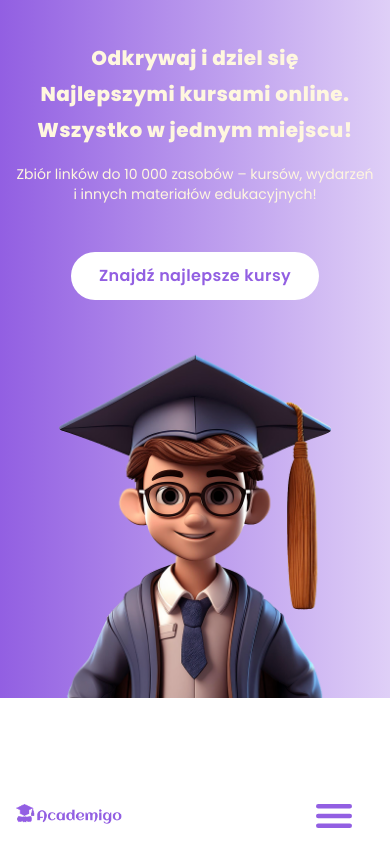
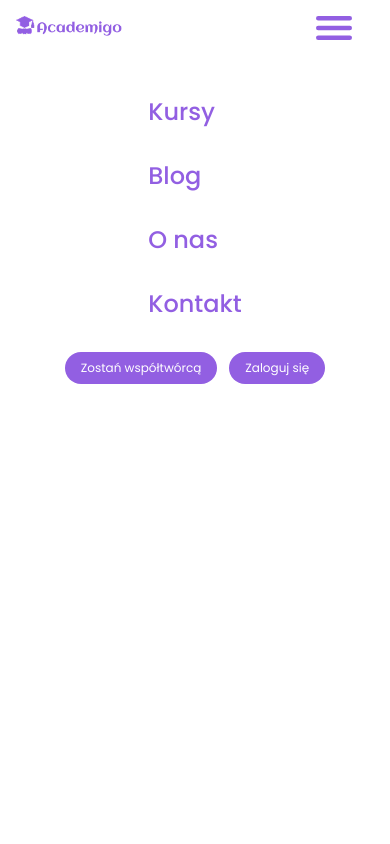
Before and after one commit to maxszymanski/academigo, a Next.js app: page / in a window 390 px wide. Built offline with nearby package versions, Linux system fonts and the light colour scheme.

Commit message:
mobile nav

```diff
--- a/src/app/_components/Logo.tsx
+++ b/src/app/_components/Logo.tsx
@@ -1,9 +1,9 @@
 import Image from 'next/image'
 import Link from 'next/link'
 
-function Logo() {
+function Logo({ isMobile = false }: { isMobile?: boolean }) {
 	return (
-		<Link href="/" className="mb-1">
+		<Link href="/" className={`mb-1 ${isMobile ? 'block' : 'hidden'}`}>
 			<Image alt="logo" src="/logo-sm.png" height={35} width={110} className="lg:hidden block" />
 			<Image alt="logo" src="/logo-sm.png" height={35} width={190} className="lg:block hidden" />
 		</Link>
--- a/src/app/_components/MobileNav.tsx
+++ b/src/app/_components/MobileNav.tsx
@@ -6,8 +6,8 @@ import { IoMenu } from 'react-icons/io5'
 
 function MobileNav() {
 	return (
-		<div className=" px-4 py-1 flex justify-between items-center fixed bottom-0 left-0 w-full bg-white md:hidden z-50">
-			<Logo />
+		<div className=" px-4 py-1 flex justify-between items-center fixed top-0 left-0 w-full bg-white md:hidden z-50">
+			<Logo isMobile />
 			<Button onClick={() => console.log('siem')}>
 				<IoMenu className="size-12 bg-white text-primary font-semibold " />
 			</Button>
--- a/src/app/_components/Navigation.tsx
+++ b/src/app/_components/Navigation.tsx
@@ -7,10 +7,10 @@ function Navigation() {
 	return (
 		<>
 			<MobileNav />
-			<nav className="hidden  xl:container xl:mx-auto py-6 px-4 lg:px-6 md:flex items-center justify-between gap-2">
+			<nav className="absolute top-0 left-0 z-40  bg-white w-full h-full  md:relative  xl:container xl:mx-auto py-6 px-4 lg:px-6 flex flex-col md:flex-row items-center pt-24  md:pt-0  md:justify-between gap-2 ">
 				<Logo />
-				<ul className="flex items-center  justify-between xl:gap-20 2xl:gap-24 gap-8">
-					<div className="flex items-center lg:gap-6 xl:gap-10 gap-3">
+				<ul className="flex items-center  justify-evenly md:justify-between xl:gap-20 2xl:gap-24 gap-8 flex-col md:flex-row md:p-0 ">
+					<div className="flex md:flex-row flex-col md:items-center gap-8 lg:gap-6 xl:gap-10 md:gap-3">
 						<NavigationLink href="/kursy" linkName="Kursy" />
 
 						<NavigationLink href="/blog" linkName="Blog" />
--- a/src/app/_components/NavigationLink.tsx
+++ b/src/app/_components/NavigationLink.tsx
@@ -12,7 +12,7 @@ function NavigationLink({
 	return (
 		<li>
 			<Link
-				className={`py-1.5 px-2 text-primary  font-medium transition-colors duration-300 text-base hover:text-primary/80 text-nowrap xl:text-lg 2xl:text-xl ${restClass}`}
+				className={`p-4 md:py-1.5 md:px-2 text-primary  font-medium transition-colors duration-300 text-2xl md:text-base hover:text-primary/80 text-nowrap xl:text-lg 2xl:text-xl ${restClass}`}
 				href={href}>
 				{linkName}
 			</Link>
--- a/src/app/layout.tsx
+++ b/src/app/layout.tsx
@@ -23,7 +23,7 @@ export default function RootLayout({
 }>) {
 	return (
 		<html lang="pl">
-			<body className={`${poppins.className} bg-white`}>
+			<body className={`${poppins.className} bg-white relative`}>
 				<Navigation />
 				{children}
 			</body>
```
